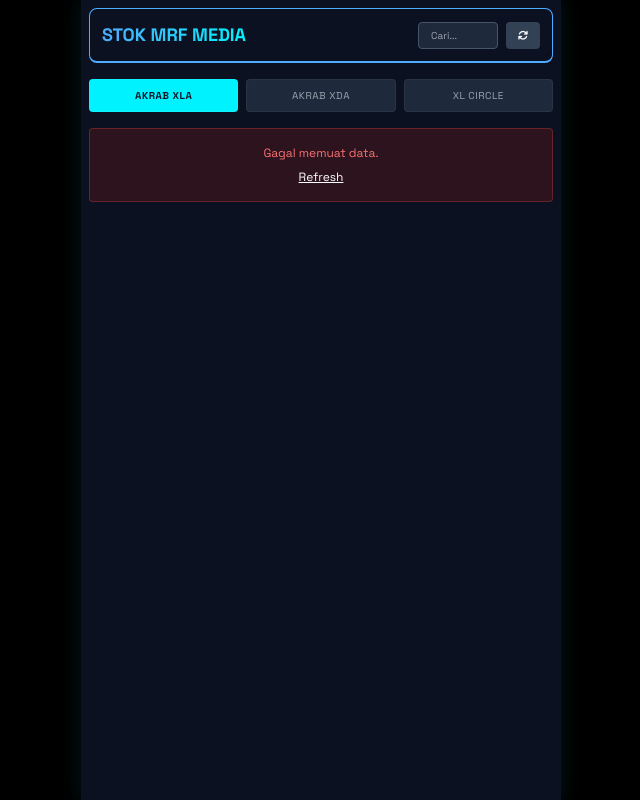
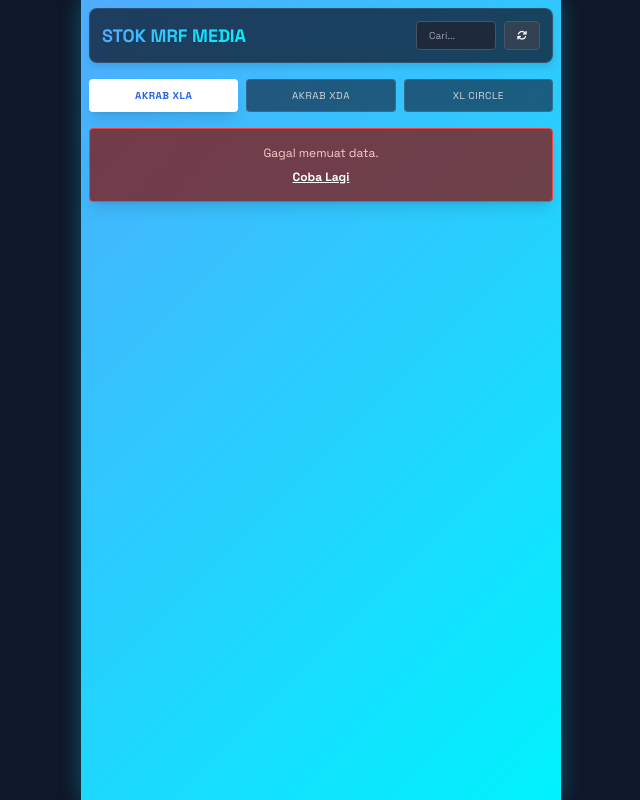
Before and after one commit to postclip69-ux/MRFMEDIA, a plain HTML site: page index.html in a window 1280 px wide. Shown: the whole page, without its empty margins (319-959 px from the left). Drawn offline with nearby package versions, Linux system fonts and the light colour scheme; no server answers.

Commit message:
Refactor styles and layout in index.html
Updated styles and layout for better visual appeal and usability.

```diff
--- a/index.html
+++ b/index.html
@@ -1,4 +1,3 @@
-
 <!DOCTYPE html>
 <html lang="id">
 <head>
@@ -32,7 +31,7 @@
 
     <style>
         body {
-            background-color: #000000;
+            background-color: #0f172a; /* Latar belakang luar (Desktop) agak gelap biar fokus ke App */
             color: #e2e8f0;
             min-height: 100vh;
             display: flex;
@@ -43,16 +42,20 @@
         #mobile-app-container {
             width: 100%;
             max-width: 480px;
-            background-color: #0b1120;
+            /* GANTI BACKGROUND JADI BIRU MUDA (GRADASI) */
+            background: linear-gradient(135deg, #4facfe 0%, #00f2fe 100%);
             min-height: 100vh;
             position: relative;
-            box-shadow: 0 0 20px rgba(0, 242, 254, 0.1);
+            box-shadow: 0 0 20px rgba(0, 242, 254, 0.3);
         }
 
         .glass-panel {
-            background: rgba(30, 41, 59, 0.7);
-            border: 1px solid rgba(255, 255, 255, 0.08);
-            backdrop-filter: blur(8px);
+            /* Panel tetap gelap transparan agar tulisan putih terbaca jelas di background biru muda */
+            background: rgba(15, 23, 42, 0.75);
+            border: 1px solid rgba(255, 255, 255, 0.1);
+            backdrop-filter: blur(10px);
+            -webkit-backdrop-filter: blur(10px);
+            box-shadow: 0 4px 6px rgba(0, 0, 0, 0.1);
         }
 
         /* Animasi */
@@ -84,14 +87,14 @@
 
     <div id="mobile-app-container" class="p-2 space-y-4" x-data="stockApp()">
 
-        <header class="flex justify-between items-center glass-panel p-3 rounded-lg border-b-2 border-secondary sticky top-0 z-50 bg-[#0b1120]">
+        <header class="flex justify-between items-center glass-panel p-3 rounded-lg border-b border-white/10 sticky top-0 z-50">
             <div>
-                <h1 class="text-lg font-bold bg-clip-text text-transparent bg-gradient-to-r from-secondary to-accent">STOK MRF MEDIA</h1>
+                <h1 class="text-lg font-bold bg-clip-text text-transparent bg-gradient-to-r from-secondary to-accent drop-shadow-sm filter">STOK MRF MEDIA</h1>
             </div>
             <div class="flex gap-2">
                 <input type="text" x-model="searchQuery" placeholder="Cari..."
-                    class="py-1 px-3 rounded bg-slate-800 border border-slate-600 text-[10px] w-20 focus:w-28 transition-all outline-none">
-                <button @click="fetchData()" class="p-1.5 px-3 rounded bg-slate-700 text-white text-[10px]">
+                    class="py-1 px-3 rounded bg-slate-800 border border-slate-600 text-[10px] w-20 focus:w-28 transition-all outline-none focus:border-accent text-white">
+                <button @click="fetchData()" class="p-1.5 px-3 rounded bg-slate-700 hover:bg-slate-600 text-white text-[10px] border border-slate-600">
                     <i class="fa-solid fa-sync" :class="{'fa-spin': isLoading}"></i>
                 </button>
             </div>
@@ -99,31 +102,31 @@
 
         <div class="flex gap-2">
             <button @click="switchTab('xla')"
-                :class="currentTab === 'xla' ? 'bg-accent text-slate-900 font-bold' : 'bg-slate-800 text-gray-400'"
-                class="flex-1 py-2 rounded text-[10px] uppercase tracking-wider transition-all border border-white/5">
+                :class="currentTab === 'xla' ? 'bg-white text-blue-600 font-bold shadow-lg' : 'bg-slate-900/60 text-gray-300 hover:bg-slate-800'"
+                class="flex-1 py-2 rounded text-[10px] uppercase tracking-wider transition-all border border-white/10 backdrop-blur-sm">
                 AKRAB XLA
             </button>
             <button @click="switchTab('regulers')"
-                :class="currentTab === 'regulers' ? 'bg-accent text-slate-900 font-bold' : 'bg-slate-800 text-gray-400'"
-                class="flex-1 py-2 rounded text-[10px] uppercase tracking-wider transition-all border border-white/5">
+                :class="currentTab === 'regulers' ? 'bg-white text-blue-600 font-bold shadow-lg' : 'bg-slate-900/60 text-gray-300 hover:bg-slate-800'"
+                class="flex-1 py-2 rounded text-[10px] uppercase tracking-wider transition-all border border-white/10 backdrop-blur-sm">
                 AKRAB XDA
             </button>
             <button @click="switchTab('circles')"
-                :class="currentTab === 'circles' ? 'bg-accent text-slate-900 font-bold' : 'bg-slate-800 text-gray-400'"
-                class="flex-1 py-2 rounded text-[10px] uppercase tracking-wider transition-all border border-white/5">
+                :class="currentTab === 'circles' ? 'bg-white text-blue-600 font-bold shadow-lg' : 'bg-slate-900/60 text-gray-300 hover:bg-slate-800'"
+                class="flex-1 py-2 rounded text-[10px] uppercase tracking-wider transition-all border border-white/10 backdrop-blur-sm">
                 XL CIRCLE
             </button>
         </div>
 
-        <main class="min-h-[60vh]">
+        <main class="min-h-[60vh] pb-10">
 
             <div x-show="isLoading" class="text-center py-10">
-                <i class="fa-solid fa-circle-notch fa-spin text-2xl text-accent"></i>
+                <i class="fa-solid fa-circle-notch fa-spin text-2xl text-white drop-shadow-md"></i>
             </div>
 
-            <div x-show="!isLoading && error" class="bg-red-900/30 p-4 rounded text-center text-red-400 text-xs border border-red-500/30">
+            <div x-show="!isLoading && error" class="bg-red-900/80 p-4 rounded text-center text-red-200 text-xs border border-red-500 shadow-lg backdrop-blur-md">
                 <p x-text="error"></p>
-                <button @click="fetchData()" class="mt-2 text-white underline">Refresh</button>
+                <button @click="fetchData()" class="mt-2 text-white font-bold underline">Coba Lagi</button>
             </div>
 
             <div x-show="!isLoading && !error"
@@ -131,7 +134,7 @@
                  :class="(currentTab === 'xla') ? 'grid-cols-2' : 'grid-cols-4'">
 
                 <template x-for="item in filteredData" :key="item.config">
-                    <div class="glass-panel p-2 rounded hover:bg-slate-700 transition relative flex flex-col justify-between h-full min-h-[80px] overflow-hidden group">
+                    <div class="glass-panel p-2 rounded hover:bg-slate-800/80 transition relative flex flex-col justify-between h-full min-h-[80px] overflow-hidden group">
 
                         <template x-if="item.count > 0">
                             <div class="absolute top-0 right-0 p-1 z-10 check-anim-entry">
@@ -165,7 +168,7 @@
                             </template>
                         </div>
 
-                        <div class="border-t border-white/5 pt-1 mt-auto">
+                        <div class="border-t border-white/10 pt-1 mt-auto">
 
                             <template x-if="isObject(item.quota_allocation)">
                                 <div class="space-y-0.5">
@@ -195,12 +198,12 @@
                 </template>
             </div>
 
-            <div x-show="!isLoading && !error && filteredData.length === 0" class="text-center py-10 text-gray-600 text-xs">
-                Data Kosong
+            <div x-show="!isLoading && !error && filteredData.length === 0" class="glass-panel p-6 rounded-lg text-center mt-4">
+                <p class="text-gray-300 text-xs">Data Stok Kosong</p>
             </div>
         </main>
 
-        <div x-show="toast.show" x-transition class="fixed bottom-4 right-4 bg-slate-800 border border-accent text-accent px-3 py-1.5 rounded shadow-lg z-50 text-xs font-bold">
+        <div x-show="toast.show" x-transition class="fixed bottom-4 right-4 bg-slate-900 border border-accent text-accent px-3 py-1.5 rounded shadow-lg z-50 text-xs font-bold">
             <span x-text="toast.message"></span>
         </div>
 
@@ -209,7 +212,7 @@
     <script>
         document.addEventListener('alpine:init', () => {
             Alpine.data('stockApp', () => ({
-                currentTab: 'xla', // Balikin default ke XLA sesuai request
+                currentTab: 'xla',
                 data: [],
                 searchQuery: '',
                 isLoading: true,
@@ -218,7 +221,6 @@
 
                 updateInterval: null,
 
-                // Mapping Nama XDA (Tetap dipertahankan)
                 xdaNames: {
                     'XDA13': 'SUPERMINI', 'XDA19': 'SUPERLITE', 'XDA25': 'LITE', 'XDA27': 'HYPER LITE',
                     'XDA31': 'MINI', 'XDA34': 'MEDIUM', 'XDA38': 'BIG', 'XDA40': 'BIG PLUS',
@@ -227,7 +229,6 @@
                     'XDA105': 'HYPER JUMBO'
                 },
 
-                // Mapping Manual XLA (Dikembalikan)
                 xlaDetails: {
                     'SuperMini': { 'Area1': '13-15', 'Area2': '15-17', 'Area3': '20-22', 'Area4': '30-32' },
                     'Mini':      { 'Area1': '31-33', 'Area2': '33-35', 'Area3': '38-40', 'Area4': '48-50' },
@@ -272,14 +273,11 @@
                         let options = {};
 
                         if (this.currentTab === 'xla') {
-                            // XLA Menggunakan endpoint lama (Khfy via Proxy)
                             url = '/api/xla?_=' + Date.now();
                         } else if (this.currentTab === 'regulers') {
-                            // XDA Menggunakan API JuraganXL
                             url = '/api/regulers?_=' + Date.now();
                             options = { headers: { 'x-api-key': this.apiKey } };
                         } else if (this.currentTab === 'circles') {
-                             // Circle Menggunakan API JuraganXL
                             url = '/api/circles?_=' + Date.now();
                             options = { headers: { 'x-api-key': this.apiKey } };
                         }
@@ -288,10 +286,8 @@
                         if (!res.ok) throw new Error('Gagal koneksi server');
                         const json = await res.json();
 
-                        // Handler khusus error
                         if (json.error) throw new Error(json.error);
 
-                        // === LOGIC XLA ===
                         if (this.currentTab === 'xla') {
                             if (json.ok && Array.isArray(json.data)) {
                                 this.data = json.data.map(item => {
@@ -301,12 +297,11 @@
                                     return {
                                         config: item.nama,
                                         count: parseInt(item.sisa_slot),
-                                        quota_allocation: quotaManual // Ini object atau string
+                                        quota_allocation: quotaManual
                                     };
                                 });
                             }
                         }
-                        // === LOGIC XDA (REGULER) ===
                         else if (this.currentTab === 'regulers') {
                             let rawData = Array.isArray(json) ? json : [];
                             this.data = rawData.map(item => {
@@ -315,8 +310,6 @@
                                 return {
                                     ...item,
                                     config: friendlyName,
-                                    // API mengembalikan object {Area1: 10, Area2: 20}
-                                    // Template HTML akan menangani looping object ini
                                     quota_allocation: item.quota_allocation,
                                     _sortKey: originalCode
                                 };
@@ -326,13 +319,11 @@
                                 return numA - numB;
                             });
                         }
-                        // === LOGIC XL CIRCLE ===
                         else if (this.currentTab === 'circles') {
                             let rawData = Array.isArray(json) ? json : [];
                             this.data = rawData.map(item => ({
                                 config: item.config || 'Circle',
                                 count: parseInt(item.count || 0),
-                                // API Circle mengembalikan number (misal 100), template akan tambah "GB"
                                 quota_allocation: item.quota_allocation
                             }));
                         }
@@ -360,4 +351,4 @@
         });
     </script>
 </body>
-</html>
+                </html>
```
